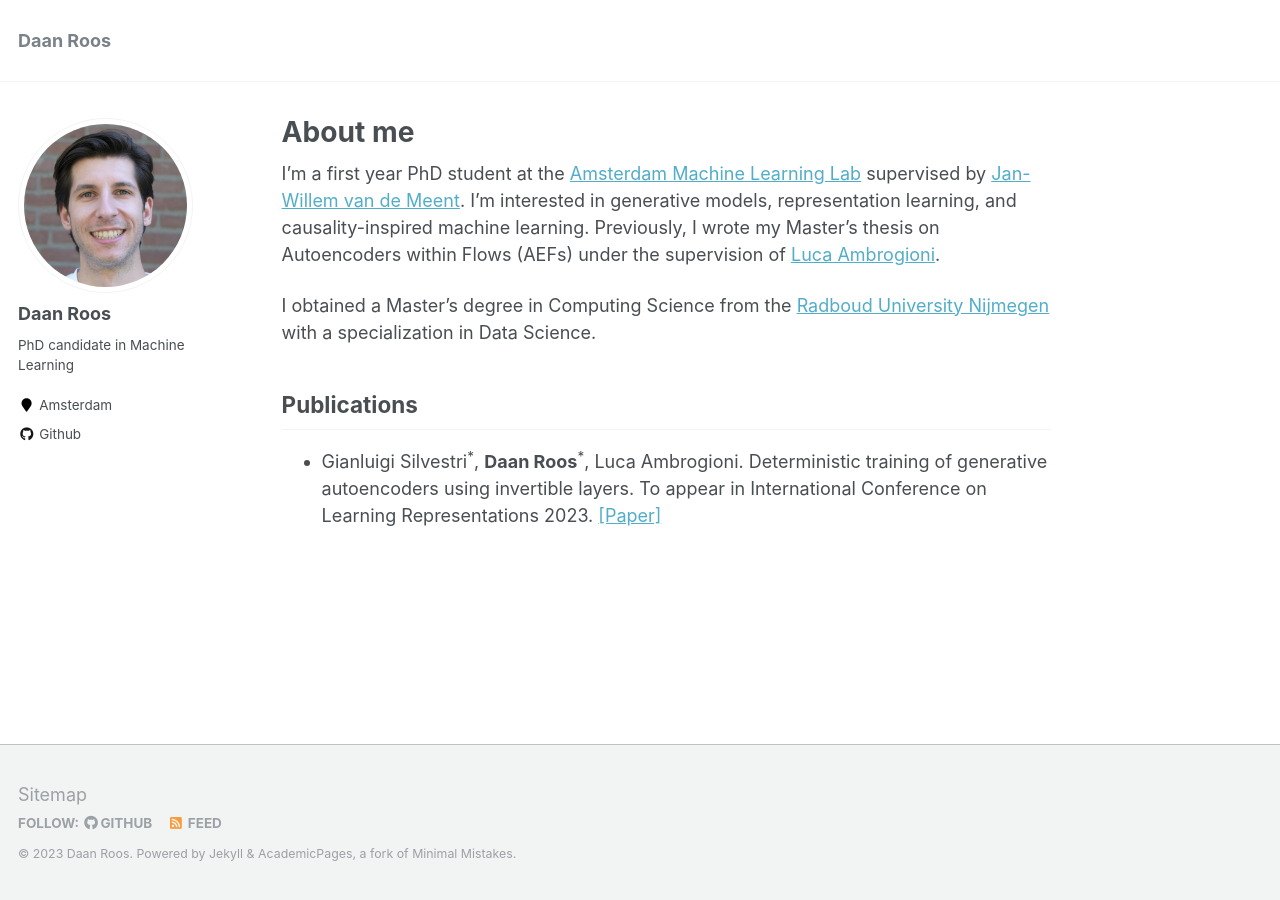
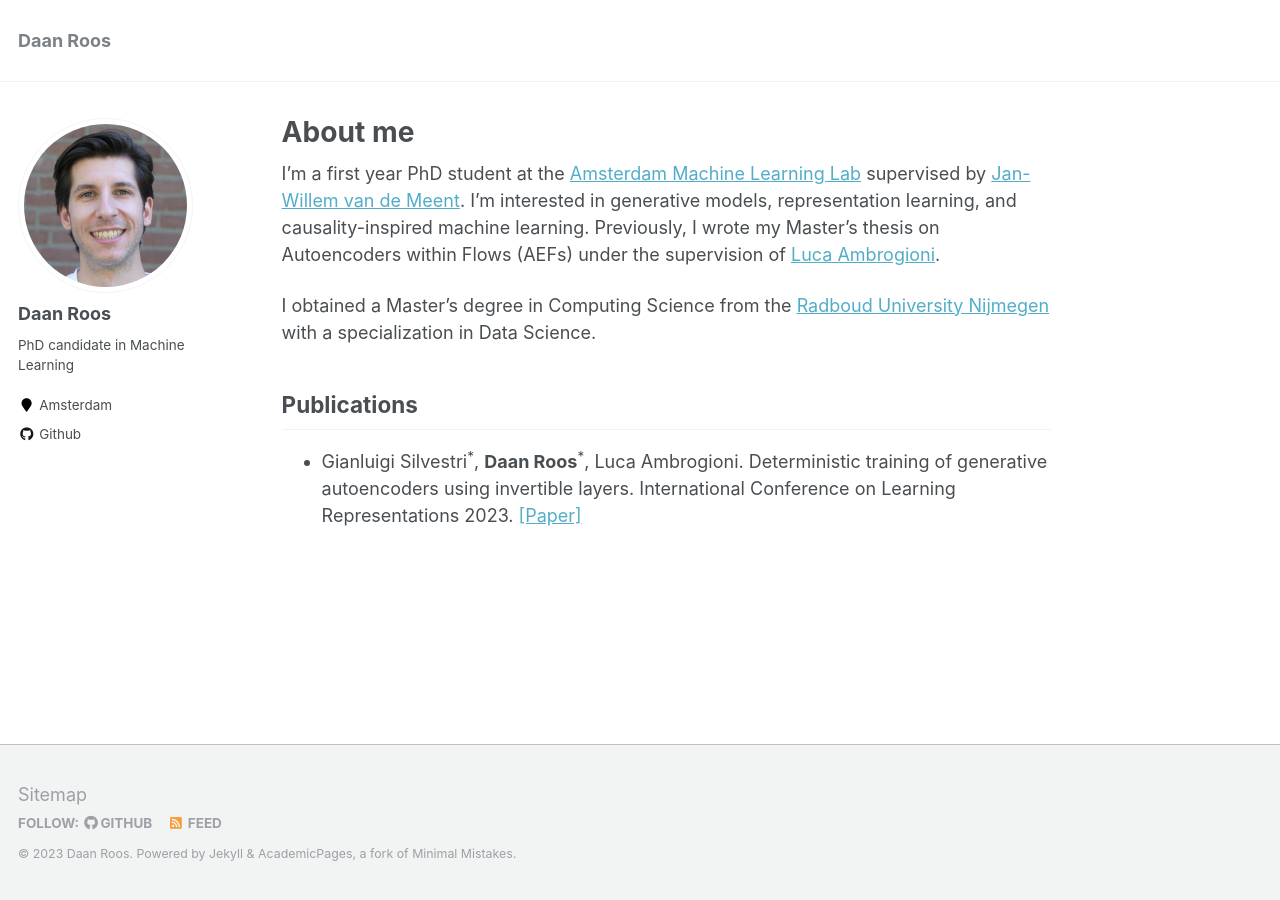
Before and after one commit to mrroose/mrroose.github.io, a Jekyll site: the page built from _pages/about.md, in a window 1280 px wide. Built offline with Jekyll 4.4.1, drawn with Linux system fonts in a browser that asks for light colours.

Commit message:
Update about.md

```diff
--- a/_pages/about.md
+++ b/_pages/about.md
@@ -16,4 +16,4 @@ I obtained a Master's degree in Computing Science from the [Radboud University N
 
 Publications
 ------
-- Gianluigi Silvestri<sup>*</sup>, **Daan Roos**<sup>*</sup>, Luca Ambrogioni. Deterministic training of generative autoencoders using invertible layers. To appear in International Conference on Learning Representations 2023.  [[Paper]](https://openreview.net/pdf?id=g8wBdhnstYz)
+- Gianluigi Silvestri<sup>*</sup>, **Daan Roos**<sup>*</sup>, Luca Ambrogioni. Deterministic training of generative autoencoders using invertible layers. International Conference on Learning Representations 2023.  [[Paper]](https://openreview.net/pdf?id=g8wBdhnstYz)
```
